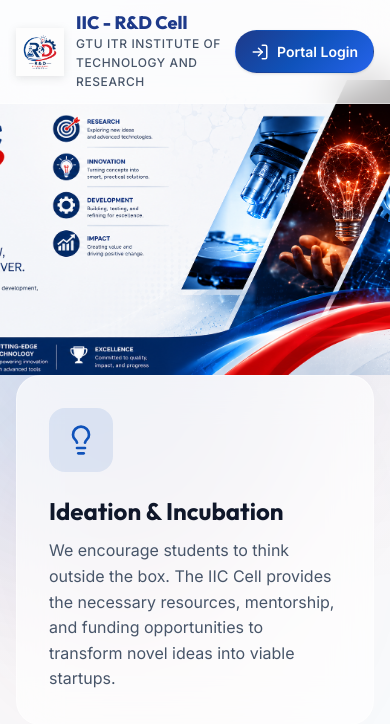
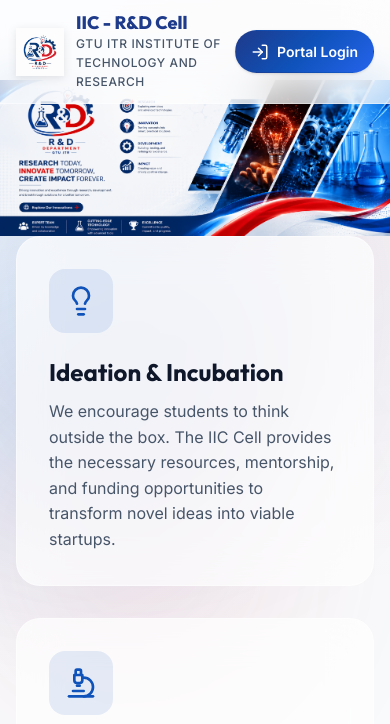
Before and after one commit to sahilbgs/iic-cell-gtu-itr-, a Flask app: page / in a window 390 px wide. Shown: the top 724 px of the page. Run offline with Flask 3, Linux system fonts and the light colour scheme; data that the repository does not hold is empty.

Commit message:
fix: cover photo fully visible using img tag instead of CSS background

```diff
--- a/templates/landing.html
+++ b/templates/landing.html
@@ -86,13 +86,17 @@
     .hero-wrapper {
       position: relative;
       width: 100%;
-      height: 70vh;
-      min-height: 400px;
-      background: url("{{ url_for('static', filename='coverphoto.png') }}") no-repeat center center;
-      background-size: cover;
-      background-attachment: fixed; /* Parallax effect on desktop */
+      overflow: hidden;
       animation: fadeIn 1.2s ease-out;
       background-color: #000;
+    }
+
+    .hero-wrapper img {
+      width: 100%;
+      height: auto;
+      display: block;
+      max-height: 80vh;
+      object-fit: contain;
     }
 
     @keyframes fadeIn {
@@ -317,12 +321,9 @@
 
     @media (max-width: 768px) {
       .landing-nav { padding: var(--space-3) var(--space-4); }
-      .hero-wrapper {
-        height: 35vh;
-        min-height: 220px;
-        background-attachment: scroll; /* fixed doesn't work on mobile browsers */
-        background-size: cover;
-        background-position: center center;
+      .hero-wrapper img {
+        max-height: 40vh;
+        object-fit: cover;
       }
       .hero { padding: 120px var(--space-4) 60px; }
       .hero__title { font-size: 2.5rem; }
@@ -358,6 +359,7 @@
 
   <!-- Hero Section -->
   <div class="hero-wrapper" style="margin-top: 80px;"> <!-- Push down to clear fixed navbar -->
+    <img src="{{ url_for('static', filename='coverphoto.png') }}" alt="Cover Photo">
   </div>
 
   <!-- Dynamic Posts Section (Chairperson Updates) -->
```
